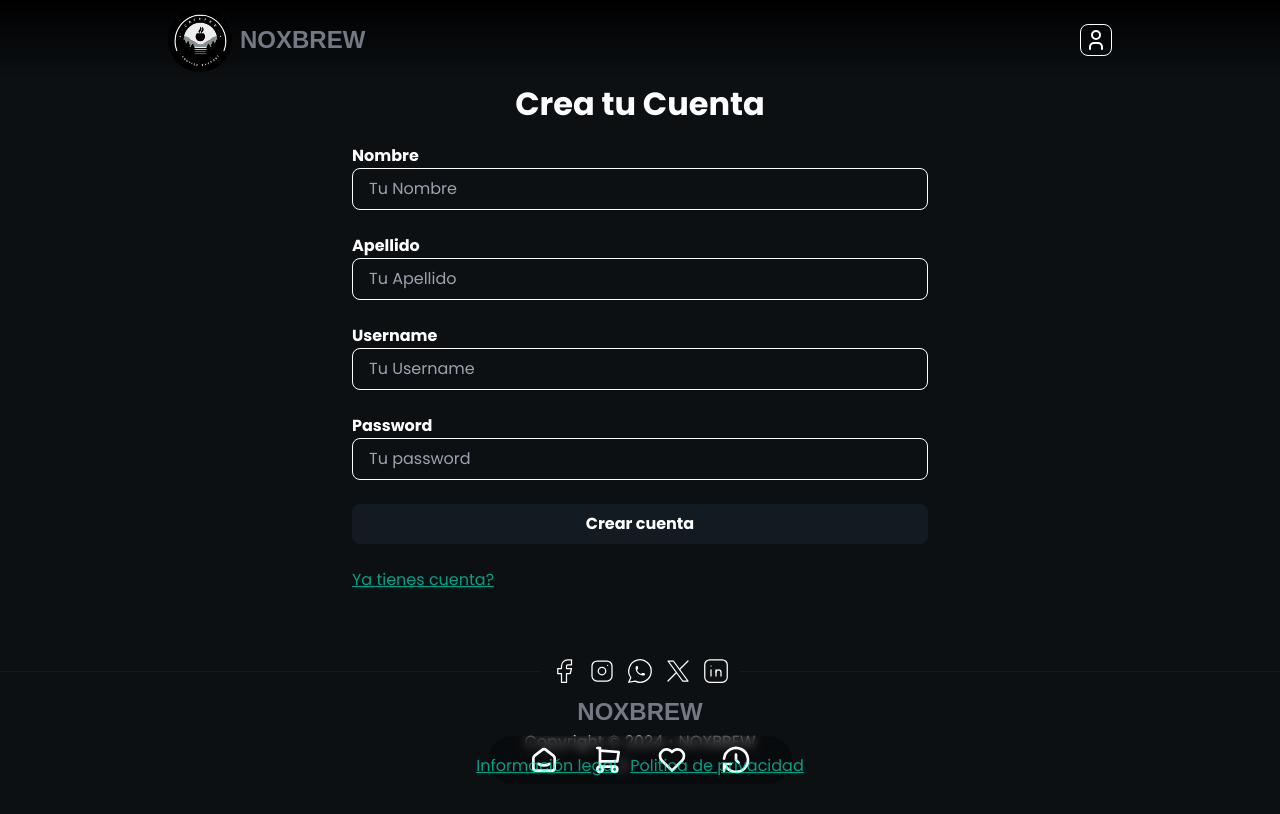
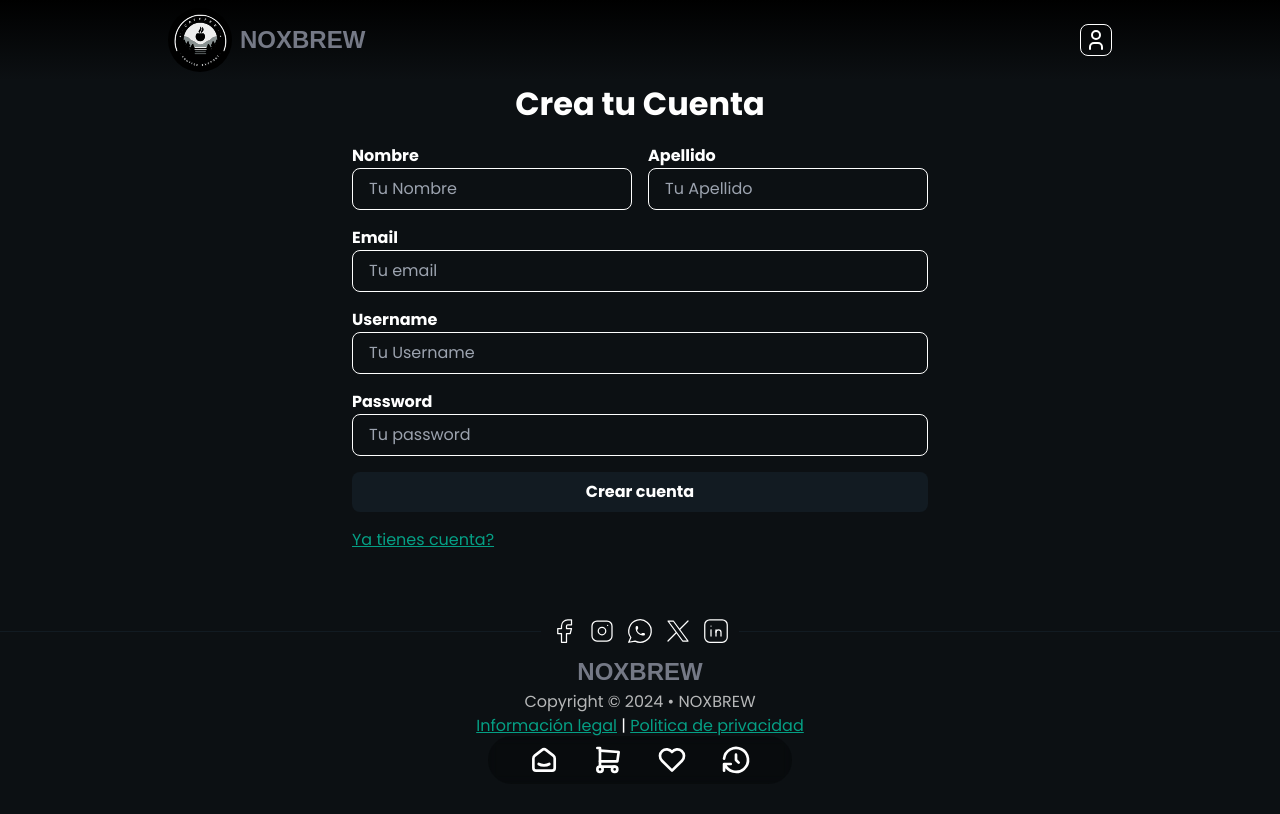
Before and after one commit to reduhq/NOXBREW, a Next.js app: page /register in a window 1280 px wide. Shown: the top 814 px of the page. Built offline with nearby package versions, Linux system fonts and the light colour scheme.

Commit message:
Creating a new Client FEATURE

```diff
--- a/package.json
+++ b/package.json
@@ -10,6 +10,8 @@
   },
   "dependencies": {
     "@tabler/icons-react": "^3.3.0",
+    "@tanstack/react-query": "^5.40.0",
+    "axios": "^1.7.2",
     "next": "14.2.3",
     "react": "^18",
     "react-dom": "^18",
--- /dev/null
+++ b/src/api/client.ts
@@ -0,0 +1,6 @@
+import { ClientCreate } from '@/models/client'
+import api_v1 from './../libs/axios'
+
+export const createClient = async(client:ClientCreate)=>{
+    return await api_v1.post('/client', client)
+}
--- a/src/app/globals.css
+++ b/src/app/globals.css
@@ -44,21 +44,28 @@ form{
   max-width: 40rem;
   margin: auto;
   padding: 1rem 2rem;
-  display: flex;
-  flex-direction: column;
-  gap: 1.5rem;
 }
 
-form div{
-  display: flex;
-  flex-direction: column;
-}
-
-form div label{
+form label{
+  display: block;
   font-weight: bold;
 }
 
+form > div{
+  margin-bottom: 1rem;
+}
+
+form ._2x1{
+  display: flex;
+  gap: 1rem;
+}
+
+form ._2x1 div{
+  flex-grow: 1;
+}
+
 form div input{
+  width: 100%;
   background-color: transparent;
   border-radius: .5rem;
   border: 1px solid var(--white);
@@ -74,4 +81,13 @@ form button{
   padding: .5rem 1rem;
   border-radius: .5rem;
   font-weight: bold;
+  display: block;
+  width: 100%;
 }
+
+
+@media (max-width:650px) {
+  form ._2x1{
+    flex-direction: column;
+  }
+}
--- a/src/app/layout.tsx
+++ b/src/app/layout.tsx
@@ -5,6 +5,7 @@ import { poppins } from "@/fonts";
 import { Navbar } from "@/components/navbar/Navbar";
 import { SecondaryNavbar } from "@/components/secondary_navbar/SecondaryNavbar";
 import { Footer } from "@/components/footer/Footer";
+import { ReactQueryClientProvider } from "@/components/ReactQueryClientProvider";
 // import { relative } from "path";
 
 // const inter = Inter({ subsets: ["latin"] });
@@ -20,6 +21,7 @@ export default function RootLayout({
   children: React.ReactNode;
 }>) {
   return (
+    <ReactQueryClientProvider>
       <html lang="en">
         <body className={poppins.className}>
           <Navbar/>
@@ -28,5 +30,6 @@ export default function RootLayout({
           <Footer/>
         </body>
       </html>
+    </ReactQueryClientProvider>
   );
 }
--- a/src/app/login/login.module.css
+++ b/src/app/login/login.module.css
@@ -9,6 +9,7 @@
     color: var(--secondary-color);
     opacity: .6;
     text-decoration: underline;
-    margin-left: 0;
+    display: inline-block;
+    margin-top: 1rem;
     margin-right: auto;
 }
--- a/src/app/register/page.tsx
+++ b/src/app/register/page.tsx
@@ -1,19 +1,51 @@
+'use client'
+
 import Link from "next/link";
+import {redirect} from 'next/navigation'
 import styles from './register.module.css'
+import { useMutation } from "@tanstack/react-query";
+import { createClient } from "@/api/client";
+import { ClientCreate } from "@/models/client";
 
 
-export default function page() {
+export default function Page() {
+    const {mutate, isSuccess} = useMutation({
+        mutationFn: createClient
+    })
+    const registerHandler = (e:React.FormEvent<HTMLFormElement>)=>{
+        e.preventDefault()
+        const {_name, lastname, username, email, password} = e.target as HTMLFormElement
+        const client:ClientCreate = {
+            client:{
+                name:_name.value,
+                lastname:lastname.value
+            },
+            user:{
+                email:email.value,
+                username:username.value,
+                password:password.value
+            }
+        }
+        mutate(client)
+    }
+    if(isSuccess) redirect('/login')
     return (
         <div className="container">
             <h1 className={styles.title}>Crea tu Cuenta</h1>
-            <form>
-                <div>
-                    <label htmlFor="name">Nombre</label>
-                    <input type="text" name="name" id="name" placeholder="Tu Nombre"/>
+            <form onSubmit={registerHandler}>
+                <div className="_2x1">
+                    <div>
+                        <label htmlFor="_name">Nombre</label>
+                        <input type="text" name="_name" id="_name" placeholder="Tu Nombre"/>
+                    </div>
+                    <div>
+                        <label htmlFor="lastname">Apellido</label>
+                        <input type="text" name="lastname" id="lastname" placeholder="Tu Apellido"/>
+                    </div>
                 </div>
                 <div>
-                    <label htmlFor="lastname">Apellido</label>
-                    <input type="text" name="lastname" id="lastname" placeholder="Tu Apellido"/>
+                    <label htmlFor="email">Email</label>
+                    <input type="email" name="email" id="email" placeholder="Tu email"/>
                 </div>
                 <div>
                     <label htmlFor="username">Username</label>
@@ -24,7 +56,7 @@ export default function page() {
                     <input type="password" name="password" id="password" placeholder="Tu password"/>
                 </div>
                 <button type="submit">Crear cuenta</button>
-            <Link href={"/login"} className={styles.link}>Ya tienes cuenta?</Link>
+                <Link href={"/login"} className={styles.link}>Ya tienes cuenta?</Link>
             </form>
         </div>
     )
--- a/src/app/register/register.module.css
+++ b/src/app/register/register.module.css
@@ -9,6 +9,7 @@
     color: var(--secondary-color);
     opacity: .6;
     text-decoration: underline;
-    margin-left: 0;
+    display: inline-block;
+    margin-top: 1rem;
     margin-right: auto;
 }
--- /dev/null
+++ b/src/components/ReactQueryClientProvider.tsx
@@ -0,0 +1,11 @@
+'use client'
+
+import { QueryClient, QueryClientProvider } from "@tanstack/react-query"
+
+const queryClient = new QueryClient()
+
+export const ReactQueryClientProvider = ({children}:{children:React.ReactNode})=>(
+    <QueryClientProvider client={queryClient}>
+        {children}
+    </QueryClientProvider>
+)
--- /dev/null
+++ b/src/libs/axios.ts
@@ -0,0 +1,12 @@
+import axios from 'axios'
+
+const api_v1 = axios.create({
+    baseURL: 'http://127.0.0.1:8000/api/v1',
+    // withCredentials:true
+})
+
+// api_v1.interceptors.request.use(config=>{
+//     const token =
+// })
+
+export default api_v1
--- /dev/null
+++ b/src/models/client.ts
@@ -0,0 +1,12 @@
+
+export interface ClientCreate{
+    user:{
+        username:string
+        email:string
+        password:string
+    }
+    client:{
+        name:string
+        lastname:string
+    }
+}
```
Also changed, not shown: 2 other files (tests, documents, lock files or other folders). Lines whose indentation alone changed are shown as unchanged.
